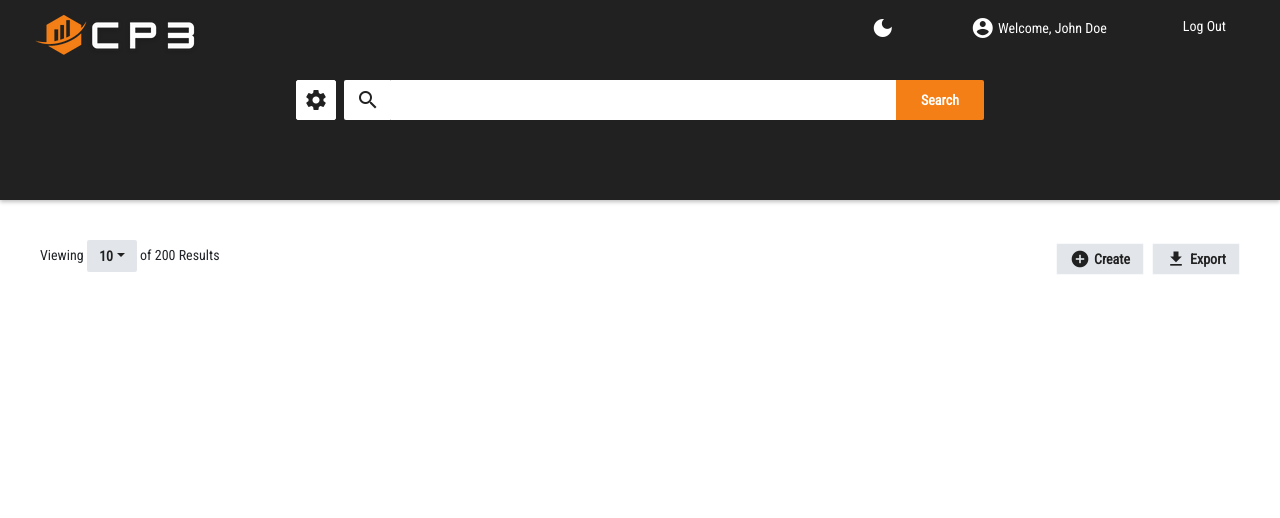
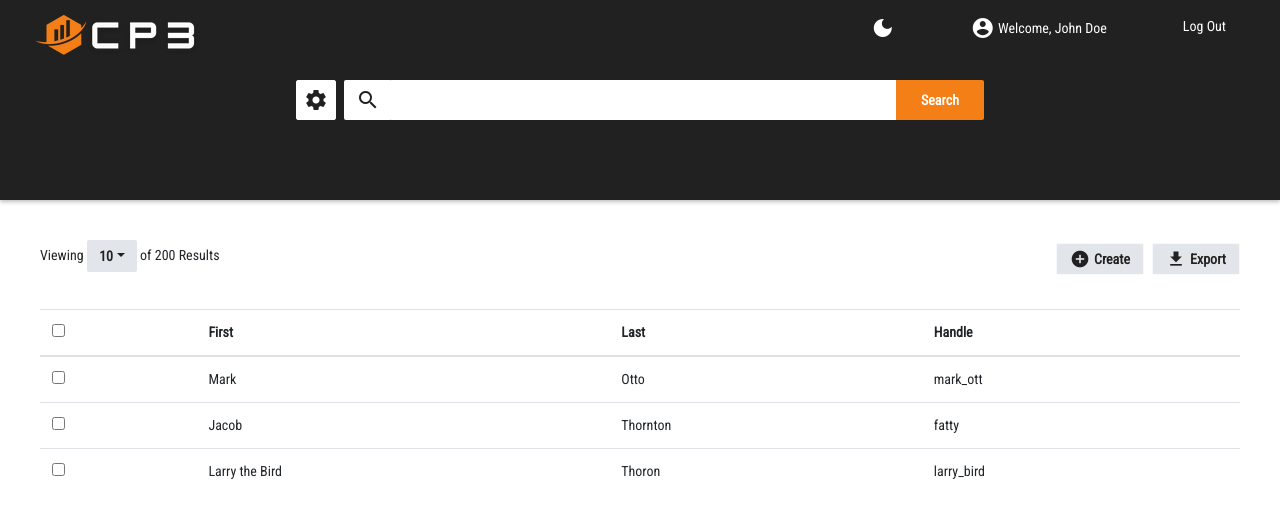
Before and after one commit to radik909/cp3-bootstrap, a React (Create React App) app: page / in a window 1280 px wide. Shown: the top 518 px of the page. Built offline with nearby package versions, Linux system fonts and the light colour scheme.

Commit message:
Add basic table

```diff
--- a/src/App.js
+++ b/src/App.js
@@ -90,6 +90,44 @@ export default function App() {
             </button>
           </div>
         </div>
+        <table className="table table-hover">
+          <thead>
+            <tr>
+              <th>
+                <input type="checkbox" />
+              </th>
+              <th scope="col">First</th>
+              <th scope="col">Last</th>
+              <th scope="col">Handle</th>
+            </tr>
+          </thead>
+          <tbody>
+            <tr>
+              <td>
+                <input type="checkbox" />
+              </td>
+              <td>Mark</td>
+              <td>Otto</td>
+              <td>mark_ott</td>
+            </tr>
+            <tr>
+              <td>
+                <input type="checkbox" />
+              </td>
+              <td>Jacob</td>
+              <td>Thornton</td>
+              <td>fatty</td>
+            </tr>
+            <tr>
+              <td>
+                <input type="checkbox" />
+              </td>
+              <td>Larry the Bird</td>
+              <td>Thoron</td>
+              <td>larry_bird</td>
+            </tr>
+          </tbody>
+        </table>
       </main>
     </div>
   );
--- a/src/index.css
+++ b/src/index.css
@@ -100,7 +100,7 @@ input[type="text"]:focus {
   display: flex;
   align-items: center;
   justify-content: space-between;
-  margin-bottom: 40px;
+  margin-bottom: 30px;
 }
 .heading {
   font-size: 14px;
```
